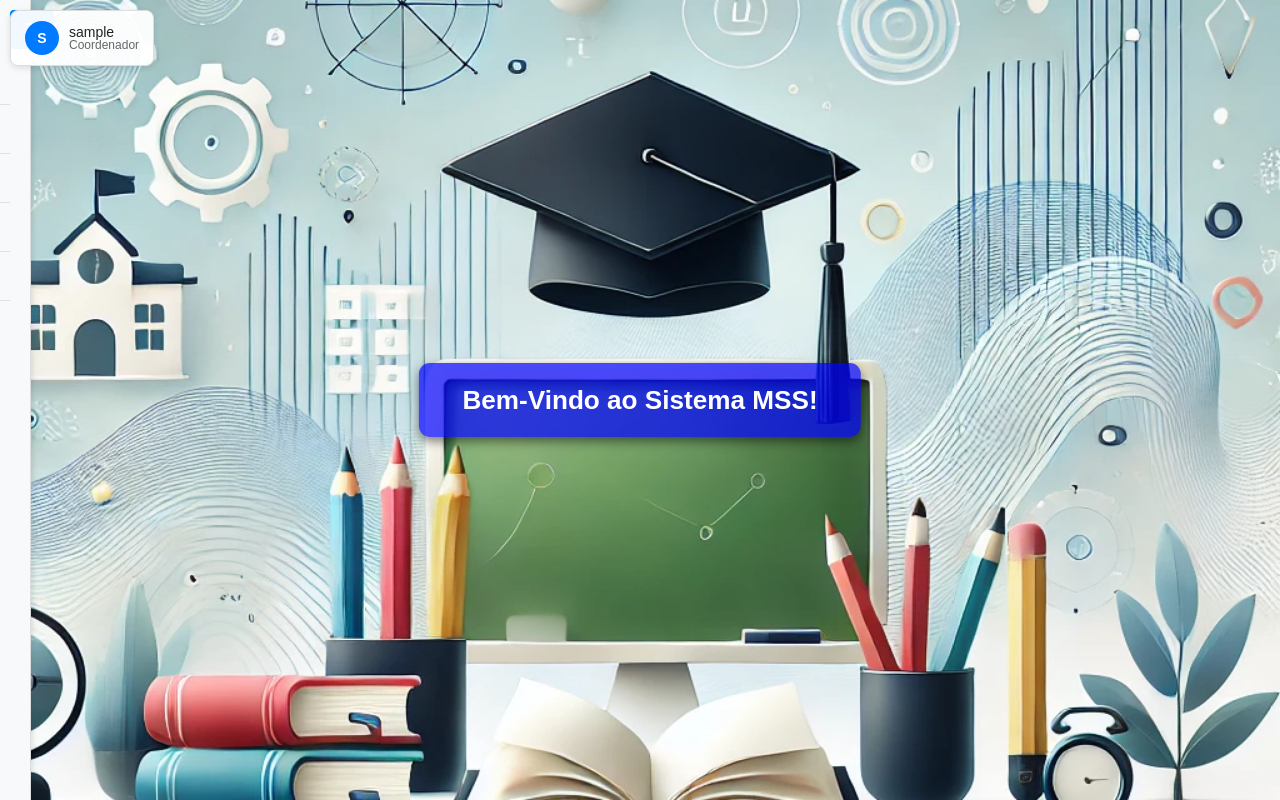
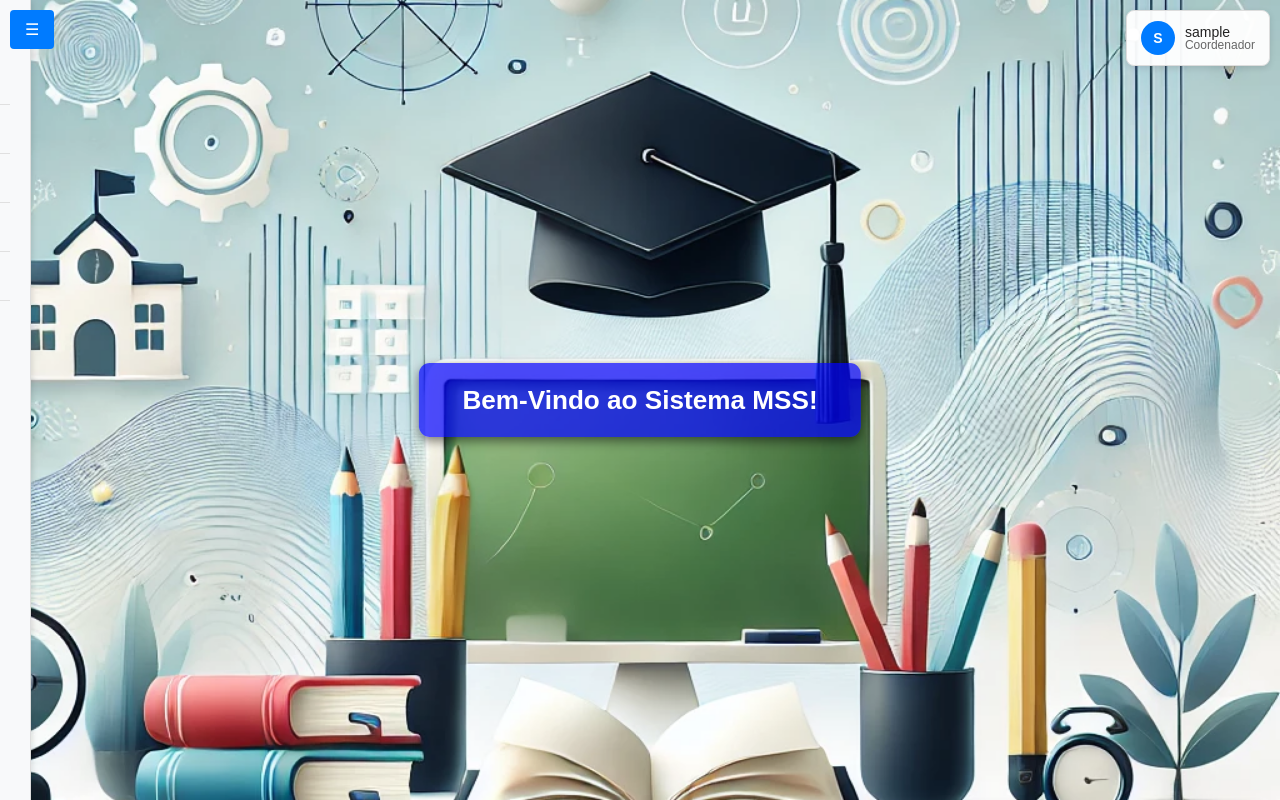
Before and after one commit to mesquita18/PDB_Project, a Django app: page / in a window 1280 px wide. Run offline with Django 4.2, Linux system fonts and the light colour scheme; the visitor is signed in with stand-in values (Sample User, id 1).

Commit message:
fix(ui): move user-card to top-right to avoid overlap

```diff
--- a/rest_api/templates/usuarios/home.html
+++ b/rest_api/templates/usuarios/home.html
@@ -11,7 +11,7 @@
         .user-card {
             position: fixed;
             top: 10px;
-            left: 10px;
+            right: 10px;
             background: rgba(255,255,255,0.95);
             border: 1px solid #ddd;
             padding: 10px 14px;
```
